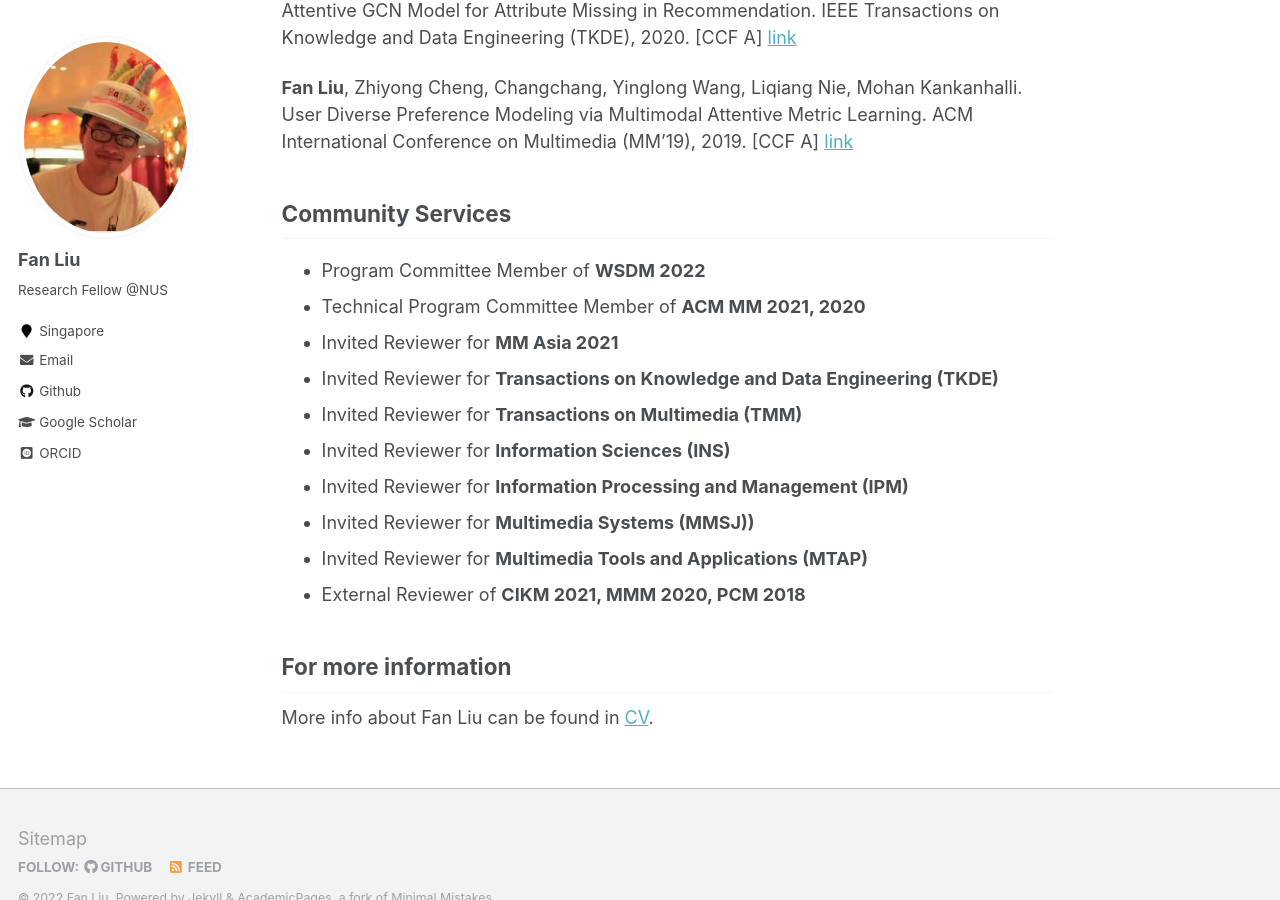
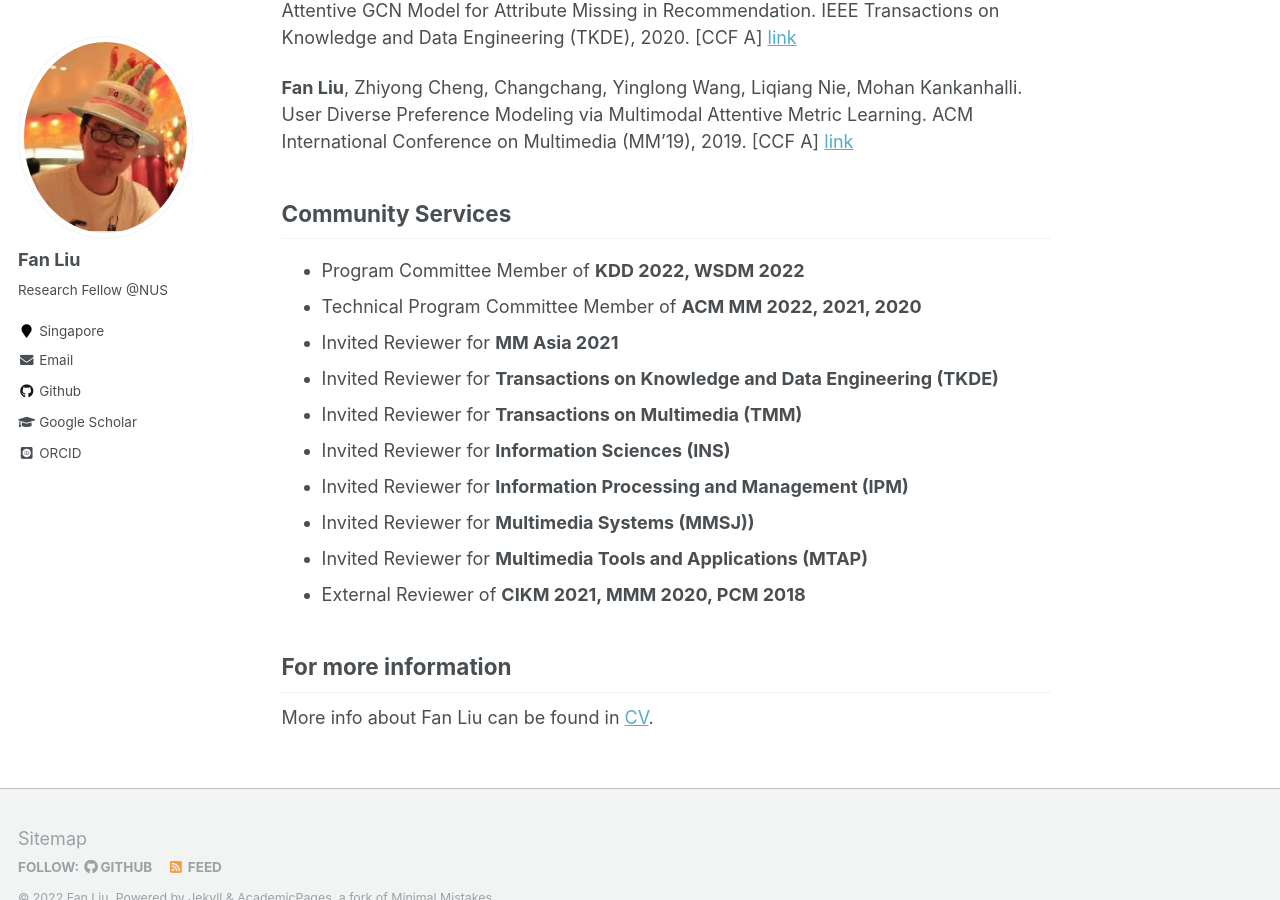
Before and after one commit to liufancs/liufancs.github.io, a Jekyll site: the page built from _pages/about.md, in a window 1280 px wide and 900 px high, scrolled down 979 px. Built offline with Jekyll 4.4.1, drawn with Linux system fonts in a browser that asks for light colours; some web fonts are replaced.

Commit message:
Update about.md

```diff
--- a/_pages/about.md
+++ b/_pages/about.md
@@ -28,8 +28,8 @@ Zhiyong Cheng, **Fan Liu**, Shenghan Mei, Yangyang Guo, Lei Zhu and Liqiang Nie.
 **Fan Liu**, Zhiyong Cheng, Changchang, Yinglong Wang, Liqiang Nie, Mohan Kankanhalli. User Diverse Preference Modeling via Multimodal Attentive Metric Learning. ACM International Conference on Multimedia (MM'19), 2019. [CCF A] [link](https://arxiv.org/abs/1908.07738)
 
 ## Community Services
-* Program Committee Member of **WSDM 2022**
-* Technical Program Committee Member of **ACM MM 2021, 2020**
+* Program Committee Member of **KDD 2022, WSDM 2022**
+* Technical Program Committee Member of **ACM MM 2022, 2021, 2020**
 * Invited Reviewer for **MM Asia 2021**
 * Invited Reviewer for **Transactions on Knowledge and Data Engineering (TKDE)**
 * Invited Reviewer for **Transactions on Multimedia (TMM)**
```
